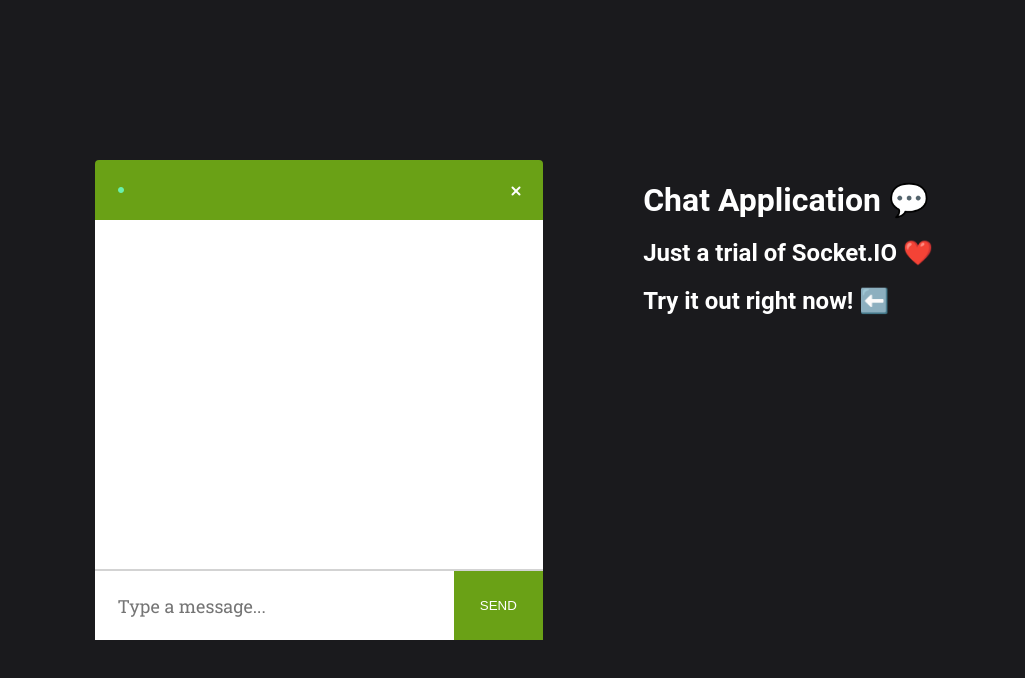
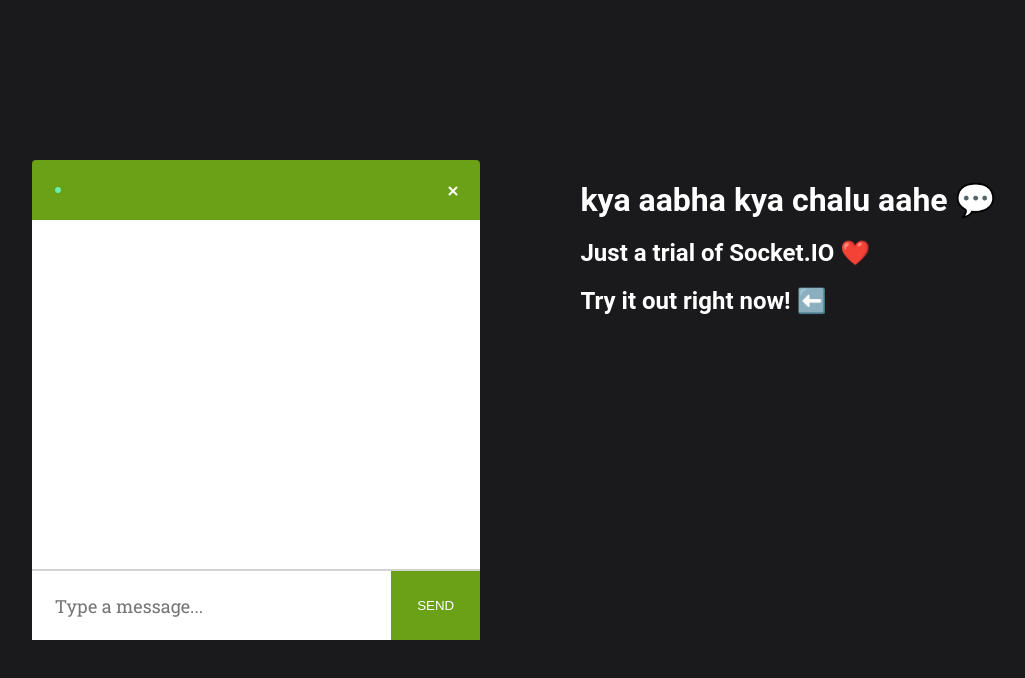
Before and after one commit to shubham-bakhal/mescoe-unsaved, a React (Create React App) app: page /chat in a window 1280 px wide. Shown: the top 678 px of the page, without its empty margins (126-1151 px from the left). Built offline with nearby package versions, Linux system fonts and the light colour scheme.

Commit message:
abha kya karat aahe

```diff
--- a/src/components/TextContainer/TextContainer.js
+++ b/src/components/TextContainer/TextContainer.js
@@ -7,7 +7,7 @@
 const TextContainer = ({ users }) => (
   <div className="textContainer">
     <div>
-      <h1>Chat Application <span role="img" aria-label="emoji">💬</span></h1>
+      <h1>kya aabha kya chalu aahe <span role="img" aria-label="emoji">💬</span></h1>
       <h2>Just a trial of Socket.IO <span role="img" aria-label="emoji">❤️</span></h2>
       <h2>Try it out right now! <span role="img" aria-label="emoji">⬅️</span></h2>
     </div>
```
